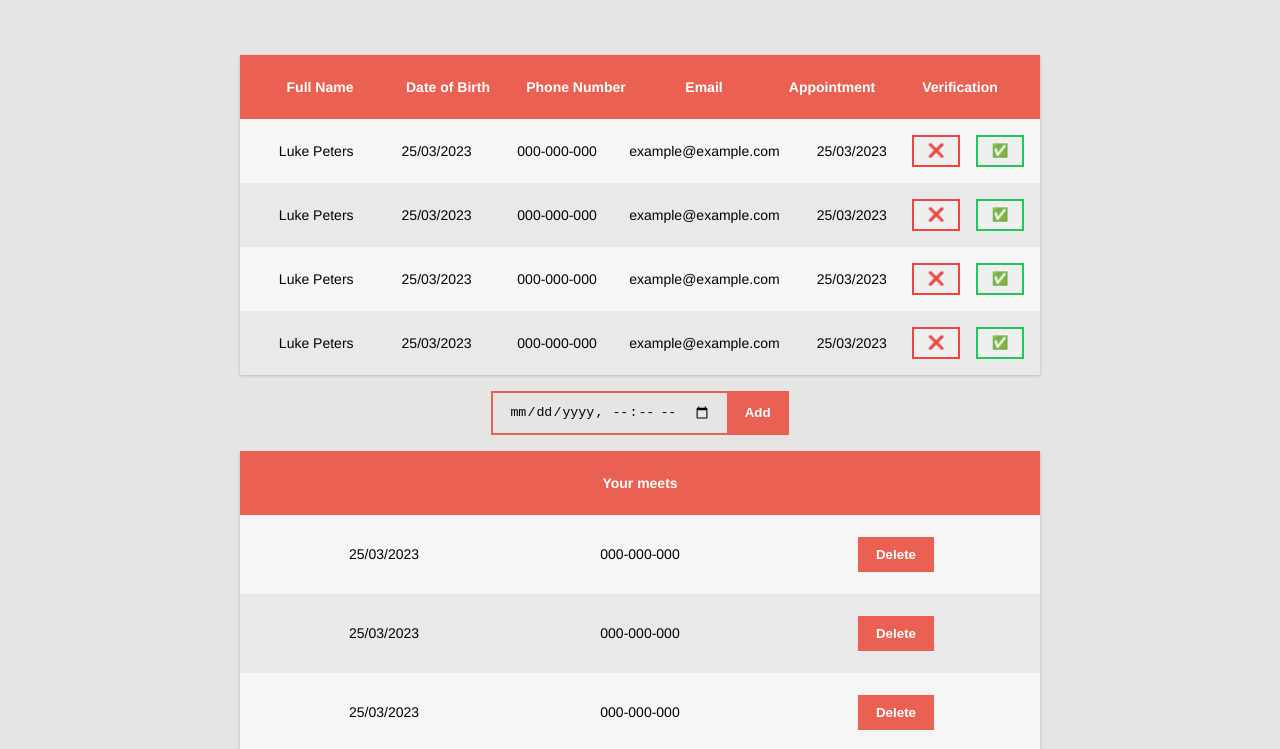
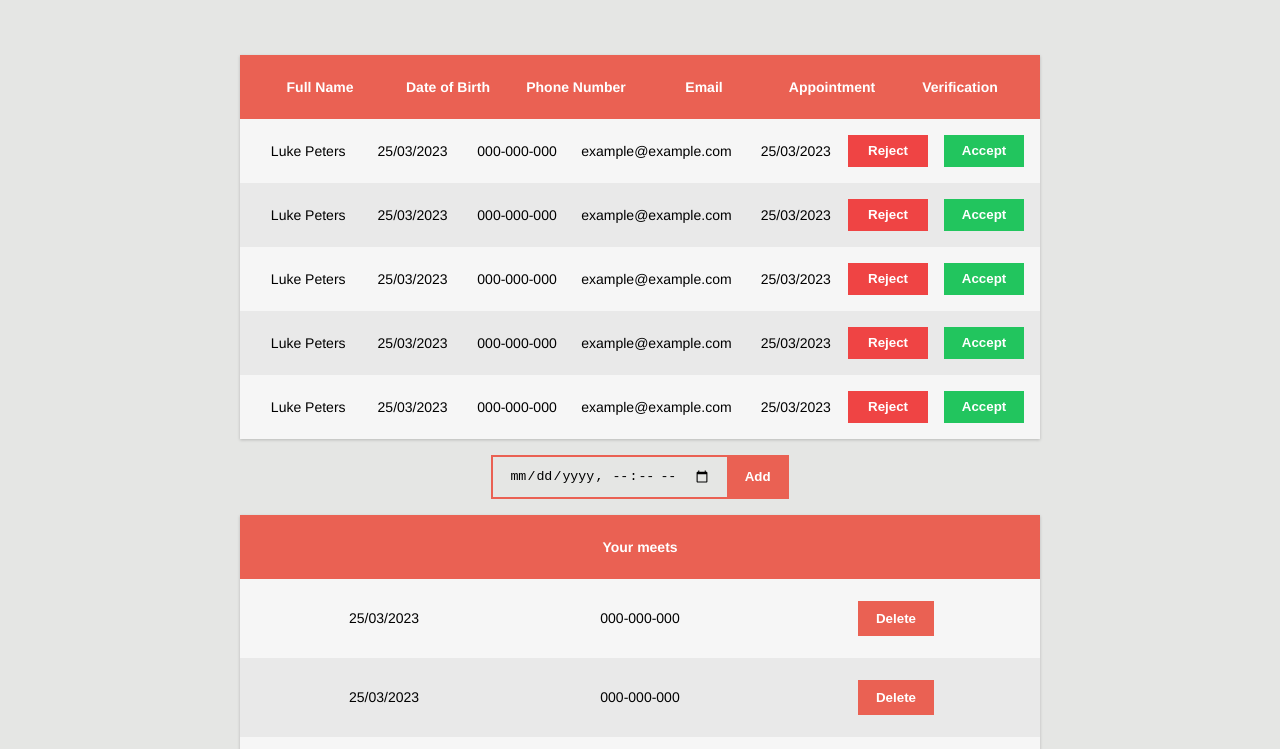
Before and after one commit to mustaphachqoubi/project, a plain HTML site: page doctorDashboard.html in a window 1280 px wide. Shown: the part 48-797 px from the top of the page. Drawn offline with Linux system fonts and the light colour scheme.

Commit message:
fixes the accept and reject buttons

```diff
--- a/doctorDashboard.css
+++ b/doctorDashboard.css
@@ -22,7 +22,7 @@ body {
 }
 
 .ar{
-  width: 3rem;
+  width: 5rem;
   height: 2rem;
   color:white;
   border: none;
@@ -32,17 +32,15 @@ body {
 
 .accept{
   border: 2px solid #22c55e;
-}
-.accept:hover{
   background: #22c55e;
 }
 
+
 .reject{
   border: 2px solid #ef4444;
+  background: #ef4444;
 }
-.reject:hover{
-   background: #ef4444;
-}
+
 
 .nav-container {
   display: flex;
--- a/doctorDashboard.html
+++ b/doctorDashboard.html
@@ -57,8 +57,8 @@
           25/03/2023
         </div>
         <div class="ar-bnts" data-title="Occupation">
-          <button class="reject ar">❌</button>
-          <button class="accept ar">✅</button>
+          <button class="reject ar">Reject</button>
+          <button class="accept ar">Accept</button>
         </div>
       </div>
       <div class="row">
@@ -78,8 +78,8 @@
           25/03/2023
         </div>
         <div class="ar-bnts" data-title="Occupation">
-          <button class="reject ar">❌</button>
-          <button class="accept ar">✅</button>
+          <button class="reject ar">Reject</button>
+          <button class="accept ar">Accept</button>
         </div>
       </div>
       <div class="row">
@@ -99,8 +99,8 @@
           25/03/2023
         </div>
         <div class="ar-bnts" data-title="Occupation">
-          <button class="reject ar">❌</button>
-          <button class="accept ar">✅</button>
+          <button class="reject ar">Reject</button>
+          <button class="accept ar">Accept</button>
         </div>
       </div>
       <div class="row">
@@ -120,10 +120,32 @@
           25/03/2023
         </div>
         <div class="ar-bnts" data-title="Occupation">
-          <button class="reject ar">❌</button>
-          <button class="accept ar">✅</button>
+          <button class="reject ar">Reject</button>
+          <button class="accept ar">Accept</button>
         </div>
       </div>
+      <div class="row">
+        <div class="cell" data-title="Name">
+          Luke Peters
+        </div>
+        <div class="cell" data-title="Age">
+          25/03/2023
+        </div>
+        <div class="cell" data-title="Occupation">
+          000-000-000
+        </div>
+        <div class="cell" data-title="Location">
+          example@example.com
+        </div>
+        <div class="cell" data-title="Occupation">
+          25/03/2023
+        </div>
+        <div class="ar-bnts" data-title="Occupation">
+          <button class="reject ar">Reject</button>
+          <button class="accept ar">Accept</button>
+        </div>
+      </div>
+
 
 
 
```
